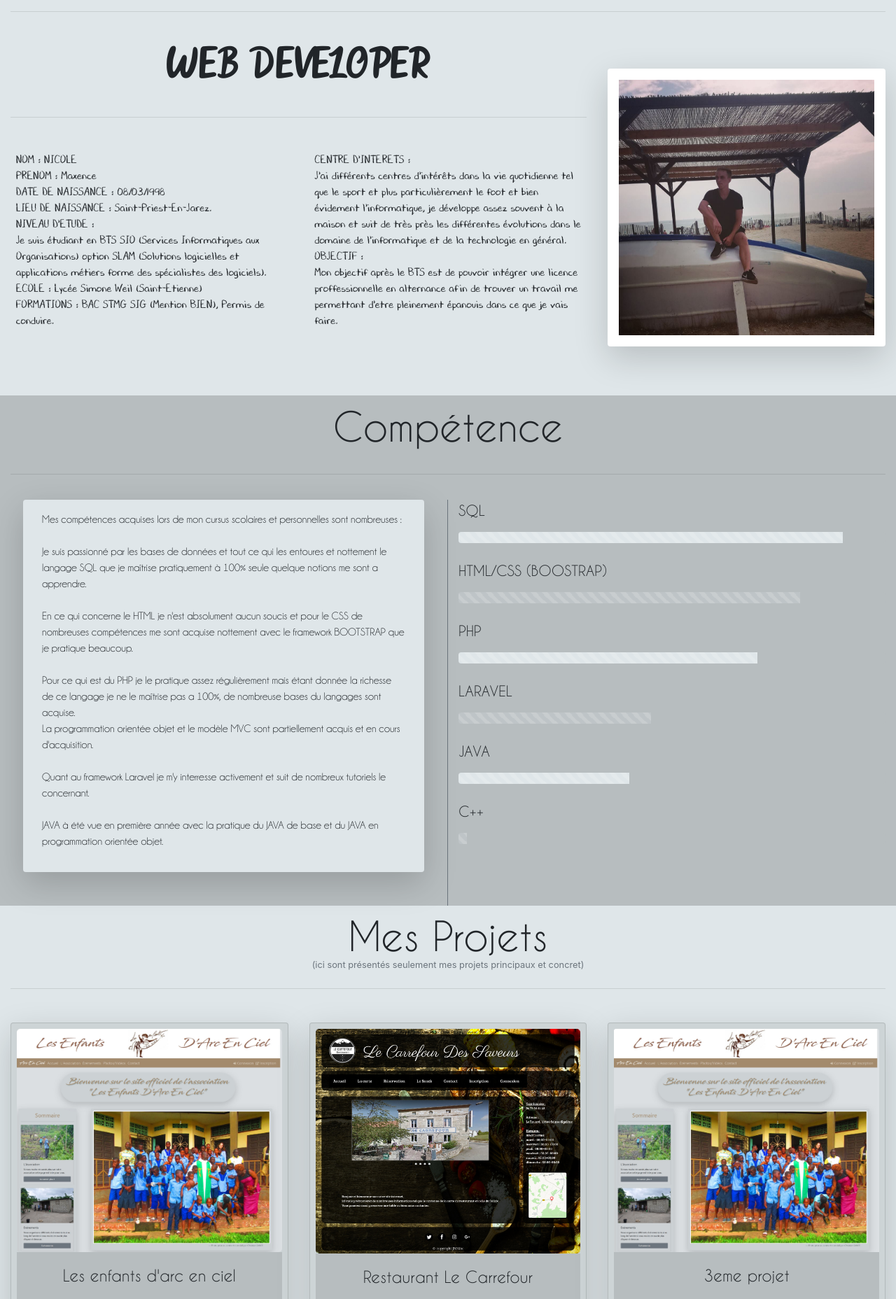
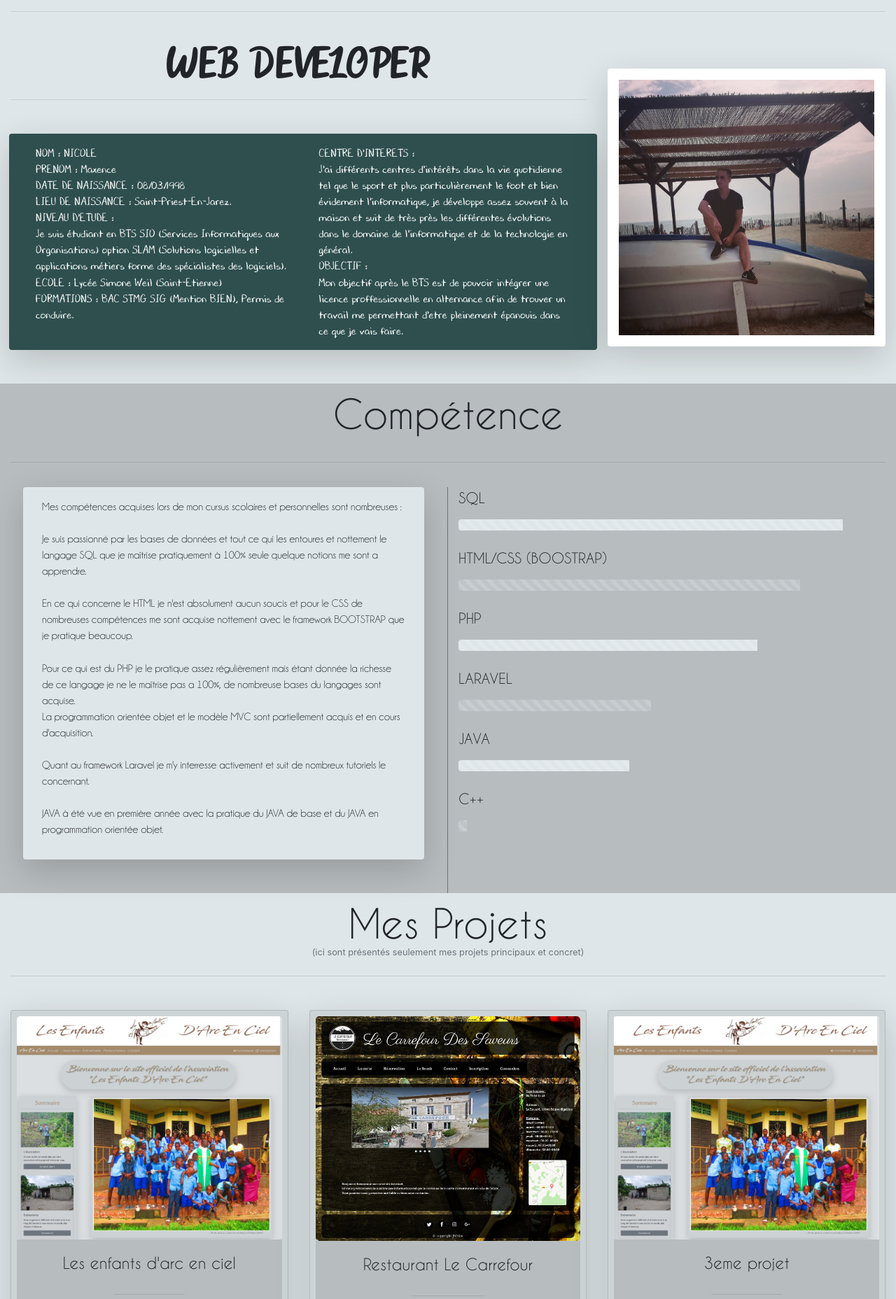
Before and after one commit to maxence4283/Portfolio, a PHP site: page / in a window 1280 px wide. Shown: the part 68-1924 px from the top of the page at 70% size. Run offline with PHP 8.4, Linux system fonts and the light colour scheme; some libraries are stand-ins or nearby versions; some web fonts are replaced.

Commit message:
Ajout d'un shadow dans la partie présentation + changement de la couleur de police et du background du shawdow

```diff
--- a/vues/presentation.php
+++ b/vues/presentation.php
@@ -12,37 +12,41 @@
     <div class="row">
         <div class="col-12 col-xs-12 col-sm-12 col-md-12 col-xl-8 col-lg-8">
             <!-- partie lg-->
-            <p class="text-center display-2  jellybean d-none d-xl-block" style="margin-bottom: -2%; font-size: 5vw">
+            <p class="text-center display-2  jellybean d-none d-xl-block" style="margin-bottom: -5%; font-size: 5vw">
                 WEB DEVELOPER
             </p>
 
             <!-- partie xl-->
-            <p class="text-center display-2  jellybean d-none d-lg-block d-xl-none" style="margin-bottom: -2%">
+            <p class="text-center display-2  jellybean d-none d-lg-block d-xl-none" style="margin-bottom: -5%">
                 WEB DEVELOPER
             </p>
 
             <!-- partie md-->
-            <p class="text-center display-2  jellybean d-none d-md-block d-lg-none" style="margin-bottom: -2%">
+            <p class="text-center display-2  jellybean d-none d-md-block d-lg-none" style="margin-bottom: -5%">
                 WEB DEVELOPER
             </p>
 
             <!-- partie sm-->
-            <p class="text-center display-2  jellybean d-none d-sm-block d-md-none" style="margin-bottom: -2%">
+            <p class="text-center display-2  jellybean d-none d-sm-block d-md-none" style="margin-bottom: -5%">
                 WEB DEVELOPER
             </p>
 
             <!-- partie xs-->
-            <p class="text-center display-2  jellybean d-block d-sm-none" style="margin-bottom: -2%">
+            <p class="text-center display-2  jellybean d-block d-sm-none" style="margin-bottom: -5%">
                 WEB DEVELOPER
             </p>
 
                 <hr class="my-5">
 
             <div class="row">
+                <div class="shadow-lg p-3 mb-5 rounded" style="background-color: #2F4F4F; margin-left: 1.5%">
+                    <div class="col-12 col-xs-12 col-sm-12 col-md-12 col-xl-12 col-lg-12">
+                        <div class="row">
                             <div class="col-12 col-xs-12 col-sm-12 col-md-12 col-xl-6 col-lg-6">
 
+
                                 <!-- partie lg-->
-                    <div class="djbchalk d-none d-xl-block" style="font-size: 1.2vw; margin-left: 2%;margin-right: 2%">
+                                <div class="djbchalk d-none d-xl-block" style="font-size: 1.2vw; margin-left: 2%;margin-right: 2%; color:white">
                                     NOM : NICOLE<br>
                                     PRENOM : Maxence<br>
                                     DATE DE NAISSANCE : 08/03/1998<br>
@@ -54,7 +58,7 @@
                                 </div>
 
                                 <!-- partie xl-->
-                    <div class="djbchalk d-none d-lg-block d-xl-none" style="font-size: 130%; margin-left: 2%;margin-right: 2%">
+                                <div class="djbchalk d-none d-lg-block d-xl-none" style="font-size: 130%; margin-left: 2%;margin-right: 2%; color:white">
                                     NOM : NICOLE<br>
                                     PRENOM : Maxence<br>
                                     DATE DE NAISSANCE : 08/03/1998<br>
@@ -63,10 +67,10 @@
                                     Je suis étudiant en BTS SIO (Services Informatiques aux Organisations) option SLAM (Solutions logicielles et applications métiers forme des spécialistes des logiciels).<br>
                                     ECOLE : Lycée Simone Weil (Saint-Etienne)<br>
                                     FORMATIONS : BAC STMG SIG (Mention BIEN), Permis de conduire.
-                    </div><br>
+                                </div>
 
                                 <!-- partie md-->
-                    <div class="djbchalk d-none d-md-block d-lg-none" style="font-size: 130%; margin-left: 2%;margin-right: 2%">
+                                <div class="djbchalk d-none d-md-block d-lg-none" style="font-size: 130%; margin-left: 2%;margin-right: 2%; color:white">
                                     NOM : NICOLE<br>
                                     PRENOM : Maxence<br>
                                     DATE DE NAISSANCE : 08/03/1998<br>
@@ -75,10 +79,10 @@
                                     Je suis étudiant en BTS SIO (Services Informatiques aux Organisations) option SLAM (Solutions logicielles et applications métiers forme des spécialistes des logiciels).<br>
                                     ECOLE : Lycée Simone Weil (Saint-Etienne)<br>
                                     FORMATIONS : BAC STMG SIG (Mention BIEN), Permis de conduire.
-                    </div><br>
+                                </div>
 
                                 <!-- partie sm-->
-                    <div class="djbchalk d-none d-sm-block d-md-none" style="font-size: 110%; margin-left: 2%;margin-right: 2%">
+                                <div class="djbchalk d-none d-sm-block d-md-none" style="font-size: 110%; margin-left: 2%;margin-right: 2%; color:white">
                                     NOM : NICOLE<br>
                                     PRENOM : Maxence<br>
                                     DATE DE NAISSANCE : 08/03/1998<br>
@@ -87,11 +91,11 @@
                                     Je suis étudiant en BTS SIO (Services Informatiques aux Organisations) option SLAM (Solutions logicielles et applications métiers forme des spécialistes des logiciels).<br>
                                     ECOLE : Lycée Simone Weil (Saint-Etienne)<br>
                                     FORMATIONS : BAC STMG SIG (Mention BIEN), Permis de conduire.
-                    </div><br>
+                                </div>
 
 
                                 <!-- partie xs-->
-                    <div class="djbchalk d-block d-sm-none" style="font-size: 110%; margin-left: 2%;margin-right: 2%">
+                                <div class="djbchalk d-block d-sm-none" style="font-size: 110%; margin-left: 2%;margin-right: 2%; color:white">
                                     NOM : NICOLE<br>
                                     PRENOM : Maxence<br>
                                     DATE DE NAISSANCE : 08/03/1998<br>
@@ -100,13 +104,13 @@
                                     Je suis étudiant en BTS SIO (Services Informatiques aux Organisations) option SLAM (Solutions logicielles et applications métiers forme des spécialistes des logiciels).<br>
                                     ECOLE : Lycée Simone Weil (Saint-Etienne)<br>
                                     FORMATIONS : BAC STMG SIG (Mention BIEN), Permis de conduire.
-                    </div><br>
+                                </div>
 
                             </div>
 
-                <div class="col-12 col-xs-12 col-sm-12 col-md-9 col-xl-6 col-lg-6">
+                            <div class="col-12 col-xs-12 col-sm-12 col-md-12 col-xl-6 col-lg-6">
                                 <!-- partie lg-->
-                    <div class="djbchalk d-none d-xl-block" style="font-size: 1.2vw; margin-left: 2%;margin-right: 2%">
+                                <div class="djbchalk d-none d-xl-block" style="font-size: 1.2vw; margin-left: 2%;margin-right: 2%; color:white">
                                     CENTRE D'INTERETS : <br>
                                     J'ai différents centres d'intérêts dans la vie quotidienne tel que le sport et plus particulièrement le foot et bien évidement l'informatique, je développe assez souvent à la maison et suit de très près les différentes évolutions dans le domaine de l'informatique et de la technologie en général. <br>
                                     OBJECTIF : <br>
@@ -114,37 +118,39 @@
                                 </div>
 
                                 <!-- partie xl-->
-                    <div class="djbchalk d-none d-lg-block d-xl-none" style="font-size: 130%; margin-left: 2%;margin-right: 2%">
+                                <div class="djbchalk d-none d-lg-block d-xl-none" style="font-size: 130%; margin-left: 2%;margin-right: 2%; color:white">
                                     CENTRE D'INTERETS : <br>
                                     J'ai différents centres d'intérêts dans la vie quotidienne tel que le sport et plus particulièrement le foot et bien évidement l'informatique, je développe assez souvent à la maison et suit de très près les différentes évolutions dans le domaine de l'informatique et de la technologie en général. <br>
                                     OBJECTIF : <br>
                                     Mon objectif après le BTS est de pouvoir intégrer une licence proffessionnelle en alternance afin de trouver un travail me permettant d'etre pleinement épanouis dans ce que je vais faire.
-                    </div><br>
+                                </div>
 
                                 <!-- partie md-->
-                    <div class="djbchalk d-none d-md-block d-lg-none" style="font-size: 130%; margin-left: 2%;margin-right: 2%">
+                                <div class="djbchalk d-none d-md-block d-lg-none" style="font-size: 130%; margin-left: 2%;margin-right: 2%; color: white">
                                     CENTRE D'INTERETS : <br>
                                     J'ai différents centres d'intérêts dans la vie quotidienne tel que le sport et plus particulièrement le foot et bien évidement l'informatique, je développe assez souvent à la maison et suit de très près les différentes évolutions dans le domaine de l'informatique et de la technologie en général. <br>
                                     OBJECTIF : <br>
                                     Mon objectif après le BTS est de pouvoir intégrer une licence proffessionnelle en alternance afin de trouver un travail me permettant d'etre pleinement épanouis dans ce que je vais faire.
-                    </div><br>
+                                </div>
 
                                 <!-- partie sm-->
-                    <div class="djbchalk d-none d-sm-block d-md-none" style="font-size: 110%; margin-left: 2%;margin-right: 2%">
+                                <div class="djbchalk d-none d-sm-block d-md-none" style="font-size: 110%; margin-left: 2%;margin-right: 2%; color:white">
                                     CENTRE D'INTERETS : <br>
                                     J'ai différents centres d'intérêts dans la vie quotidienne tel que le sport et plus particulièrement le foot et bien évidement l'informatique, je développe assez souvent à la maison et suit de très près les différentes évolutions dans le domaine de l'informatique et de la technologie en général. <br>
                                     OBJECTIF : <br>
                                     Mon objectif après le BTS est de pouvoir intégrer une licence proffessionnelle en alternance afin de trouver un travail me permettant d'etre pleinement épanouis dans ce que je vais faire.
-                    </div><br>
+                                </div>
 
                                 <!-- partie xs-->
-                    <div class="djbchalk d-block d-sm-none" style="font-size: 110%; margin-left: 2%;margin-right: 2%">
+                                <div class="djbchalk d-block d-sm-none" style="font-size: 110%; margin-left: 2%;margin-right: 2%; color:white">
                                     CENTRE D'INTERETS : <br>
                                     J'ai différents centres d'intérêts dans la vie quotidienne tel que le sport et plus particulièrement le foot et bien évidement l'informatique, je développe assez souvent à la maison et suit de très près les différentes évolutions dans le domaine de l'informatique et de la technologie en général. <br>
                                     OBJECTIF : <br>
                                     Mon objectif après le BTS est de pouvoir intégrer une licence proffessionnelle en alternance afin de trouver un travail me permettant d'etre pleinement épanouis dans ce que je vais faire.
-                    </div><br>
-
+                                </div>
+                            </div>
+                        </div>
+                    </div>
                 </div>
             </div>
         </div>
```
Lines whose indentation alone changed are shown as unchanged.
